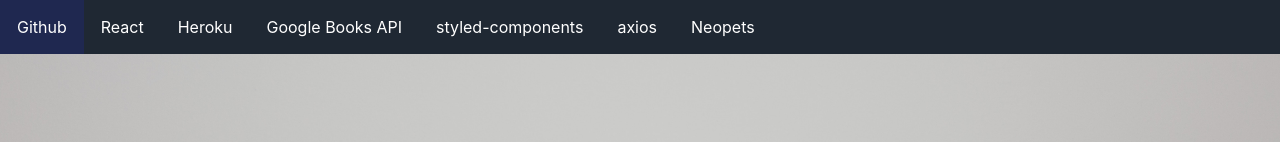
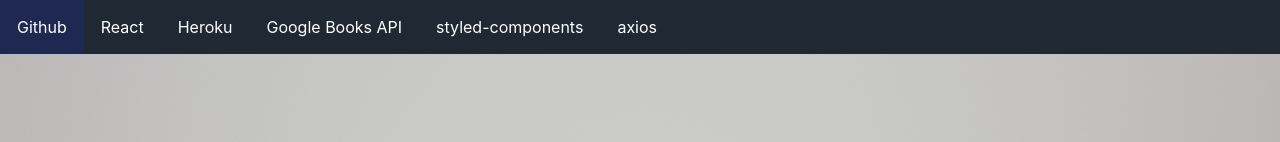
Before and after one commit to markwuu/book-finder, a React (Create React App) app: page / in a window 1280 px wide. Shown: the top 142 px of the page. Built offline with nearby package versions, Linux system fonts and the light colour scheme.

Commit message:
Abstract out links to an array to DRY up code

```diff
--- a/src/components/Nav.jsx
+++ b/src/components/Nav.jsx
@@ -25,16 +25,20 @@ const NavBar = styled.div`
 `;
 
 const Nav = () => {
+  const links = [
+    { url: "https://github.com/markwuu/book-finder", name: "Github" },
+    { url: "https://reactjs.org/", name: "React" },
+    { url: "https://heroku.com/", name: "Heroku" },
+    { url: "https://developers.google.com/books/", name: "Google Books API" },
+    { url: "https://www.styled-components.com/", name: "styled-components" },
+    { url: "https://github.com/axios/axios", name: "axios" }
+  ];
   return (
     <React.Fragment>
       <NavBar>
-        <a href="https://github.com/markwuu/book-finder">Github</a>
-        <a href="https://reactjs.org/">React</a>
-        <a href="https://heroku.com/">Heroku</a>
-        <a href="https://developers.google.com/books/">Google Books API</a>
-        <a href="https://www.styled-components.com/">styled-components</a>
-        <a href="https://github.com/axios/axios">axios</a>
-        <a href="https://www.neopets.com">Neopets</a>
+        {links.map(link => {
+          return <a href={link.url}>{link.name}</a>;
+        })}
       </NavBar>
     </React.Fragment>
   );
```
